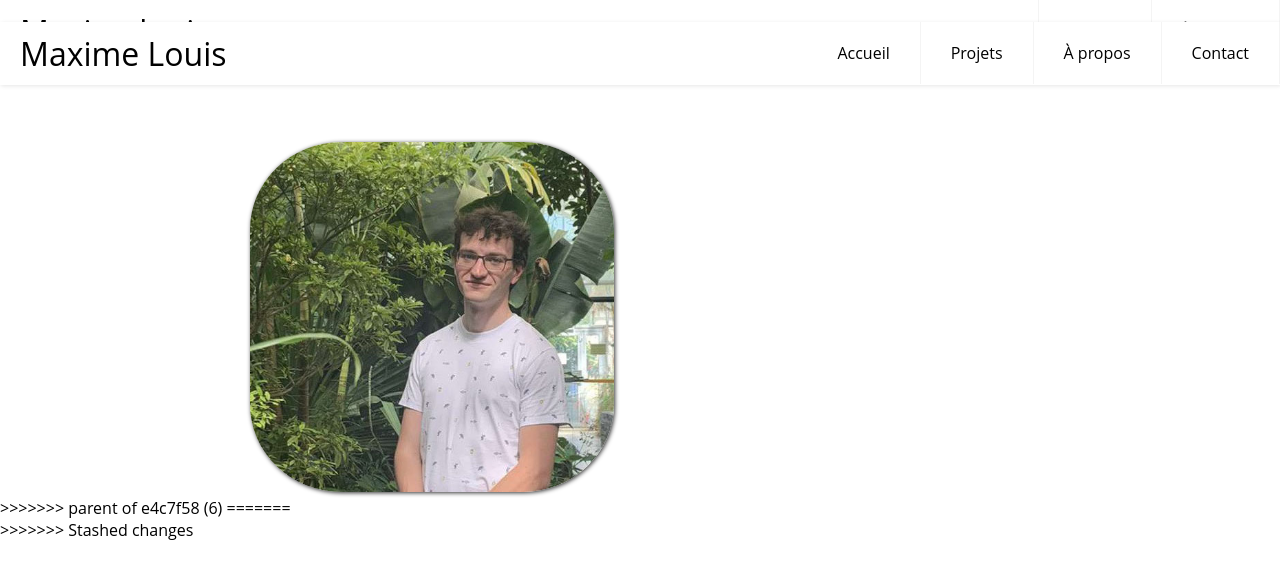
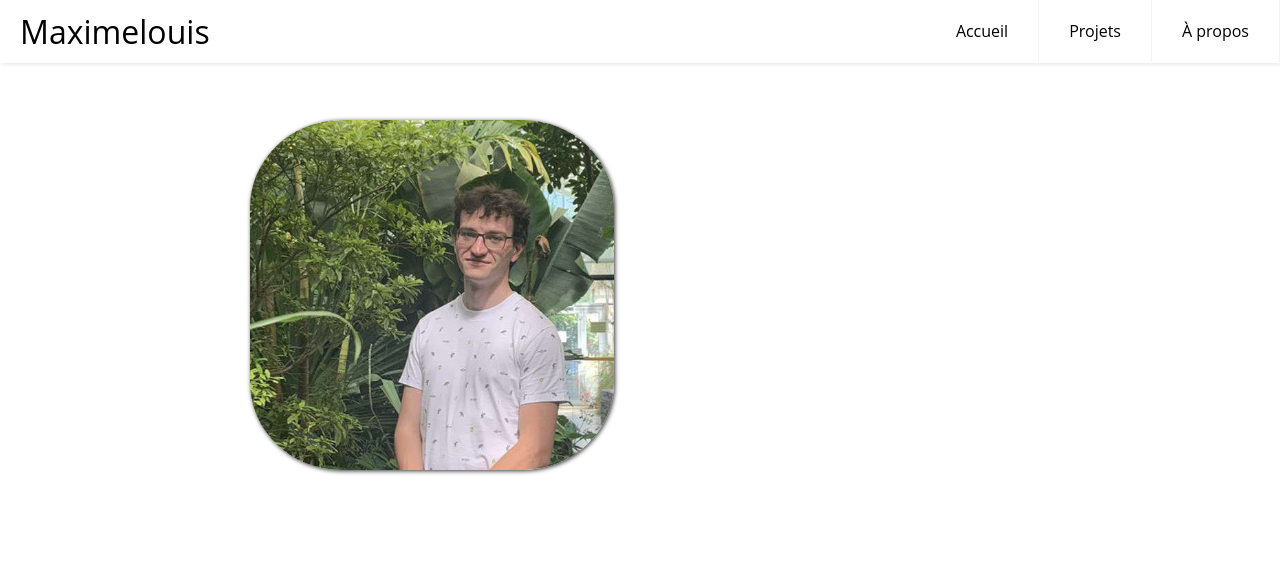
Before and after one commit to maxime-louis14/Mon-site-perso, a plain HTML site: page à propo/apropo.html in a window 1280 px wide. Drawn offline with Linux system fonts and the light colour scheme.

Commit message:
arpropo oui

```diff
--- a/à propo/apropo.html
+++ b/à propo/apropo.html
@@ -9,7 +9,7 @@
 </head>
 <body>
 
-    <header class="header">
+  <header class="header">
         <a href="" class="logo">Maximelouis</a>
          <input class="menu-btn" type="checkbox" id="menu-btn" />
          <label class="menu-icon" for="menu-btn"><span class="navicon"></span></label>
@@ -18,22 +18,8 @@
            <li><a href="/index.html">Projets</a></li>
            <li><a href="/à propo/apropo.html">À propos</a></li>
          </ul>
-      </header>
+    </header>
 
-<<<<<<< Updated upstream
-<<<<<<< HEAD
-=======
-<header class="header">
-  <a href="/index.html" class="logo">Maxime Louis</a>
-    <input class="menu-btn" type="checkbox" id="menu-btn" />
-      <label class="menu-icon" for="menu-btn"><span class="navicon"></span></label>
-        <ul class="menu">
-          <li><a href="/index.html">Accueil</a></li>
-          <li><a href="/">Projets</a></li>
-          <li><a href="/à propo/apropo.html">À propos</a></li>
-          <li><a href="/contact/contac.html">Contact</a></li>
-        </ul>
-</header>
 
 <section class="about container">
   <div class="profile-pic-div">
@@ -49,15 +35,10 @@
     </p>
   </div>
 </section>
+
 <!--Dark mode-->
 
   <script src="/monjs.JS"></script>
->>>>>>> parent of e4c7f58 (6)
-=======
-      <div>
 
-      </div>
-
->>>>>>> Stashed changes
 </body>
 </html>
```
